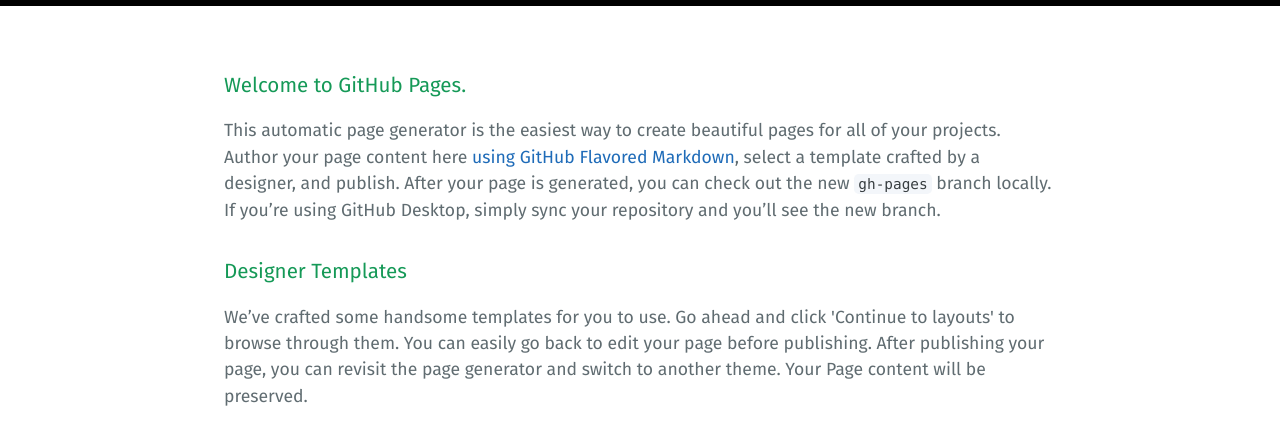
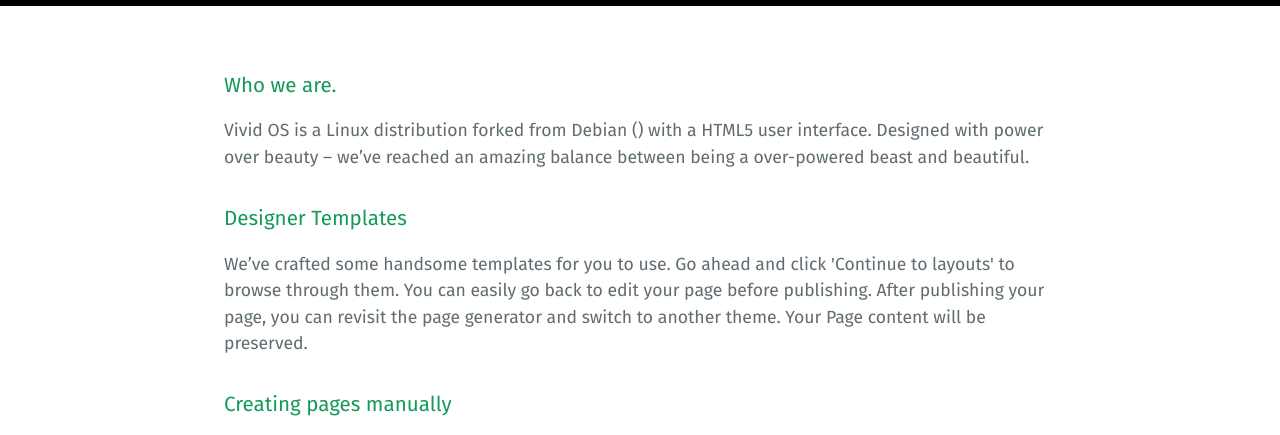
Before and after one commit to VividOperatingSystem/VividOperatingSystem.github.io, a plain HTML site: page index.html in a window 1280 px wide. Shown: the part 329-764 px from the top of the page. Drawn offline with Linux system fonts and the light colour scheme.

Commit message:
Update index.html

```diff
--- a/index.html
+++ b/index.html
@@ -17,9 +17,9 @@
 
     <section class="main-content">
       <h3>
-<a id="welcome-to-github-pages" class="anchor" href="#welcome-to-github-pages" aria-hidden="true"><span aria-hidden="true" class="octicon octicon-link"></span></a>Welcome to GitHub Pages.</h3>
+<a id="welcome-to-github-pages" class="anchor" href="#welcome-to-github-pages" aria-hidden="true"><span aria-hidden="true" class="octicon octicon-link"></span></a>Who we are.</h3>
 
-<p>This automatic page generator is the easiest way to create beautiful pages for all of your projects. Author your page content here <a href="https://guides.github.com/features/mastering-markdown/">using GitHub Flavored Markdown</a>, select a template crafted by a designer, and publish. After your page is generated, you can check out the new <code>gh-pages</code> branch locally. If you’re using GitHub Desktop, simply sync your repository and you’ll see the new branch.</p>
+<p>Vivid OS is a Linux distribution forked from Debian () with a HTML5 user interface. Designed with power over beauty – we’ve reached an amazing balance between being a over-powered beast and beautiful. </p>
 
 <h3>
 <a id="designer-templates" class="anchor" href="#designer-templates" aria-hidden="true"><span aria-hidden="true" class="octicon octicon-link"></span></a>Designer Templates</h3>
```
